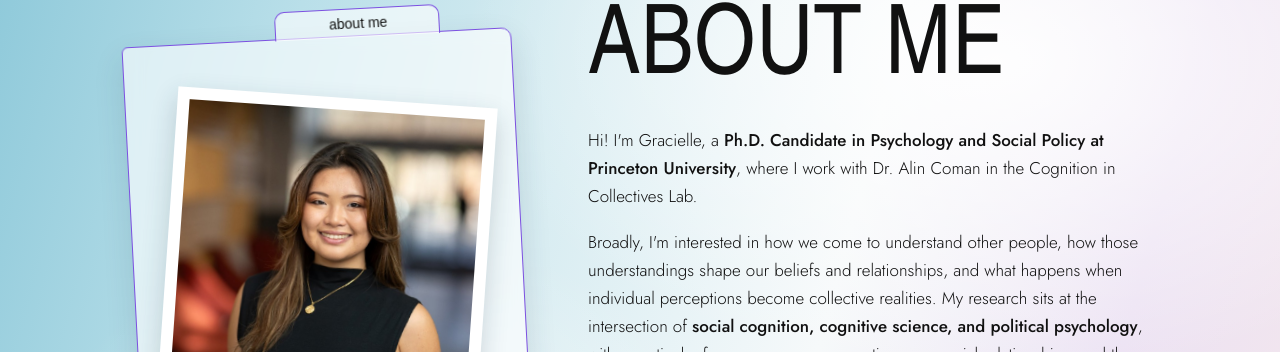
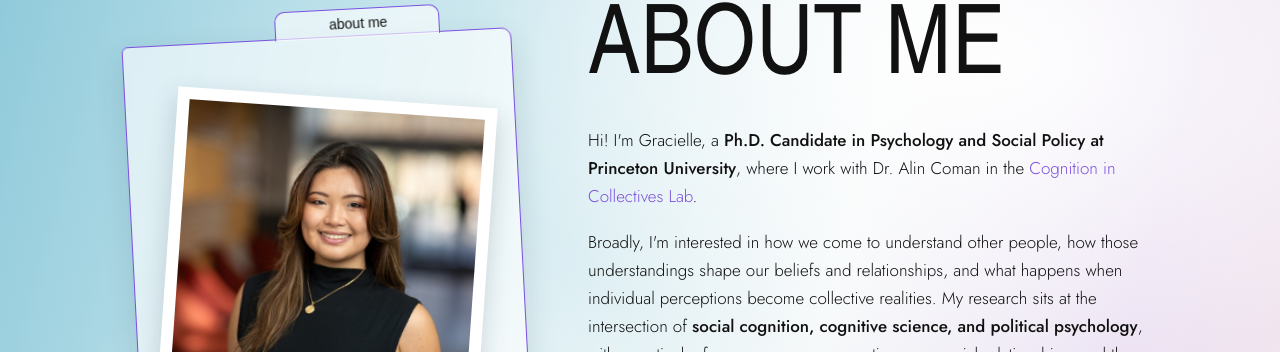
Before and after one commit to gracielleli/gracielleli.github.io, a Jekyll site: the page built from about.html, in a window 1280 px wide. Shown: the part 118-470 px from the top of the page. Built offline with Jekyll 4.4.1, drawn with Linux system fonts in a browser that asks for light colours; some web fonts are replaced.

Commit message:
Update style.css

```diff
--- a/assets/css/style.css
+++ b/assets/css/style.css
@@ -465,3 +465,8 @@ a:not(.pill):not(.icon):hover { color: var(--violet); }
 .feature-go { margin-top: auto; padding-top: 6px; font-size: 14px; color: var(--violet); }
 .featured-more { margin: 28px 0 0; text-align: center; }
 @media (max-width: 820px) { .featured { padding: 24px 16px 40px; } }
+
+
+/* Links inside paragraphs: violet so they read as links without underlines */
+.about-text p a, .policy-text a, .lede a { color: var(--violet); }
+.about-text p a:hover, .policy-text a:hover, .lede a:hover { color: var(--ink); }
```
